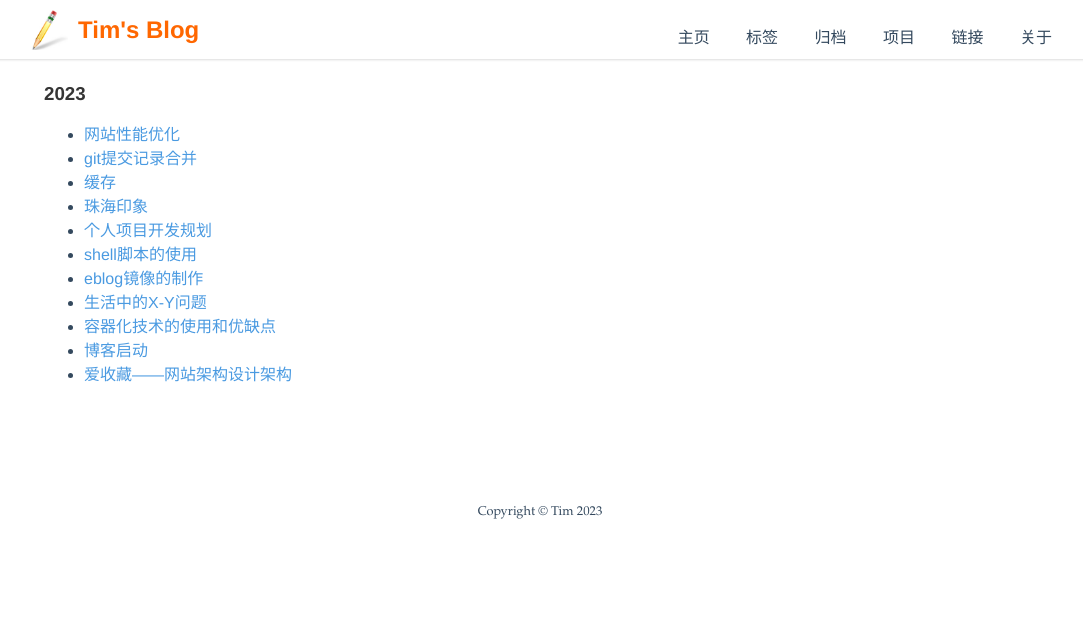
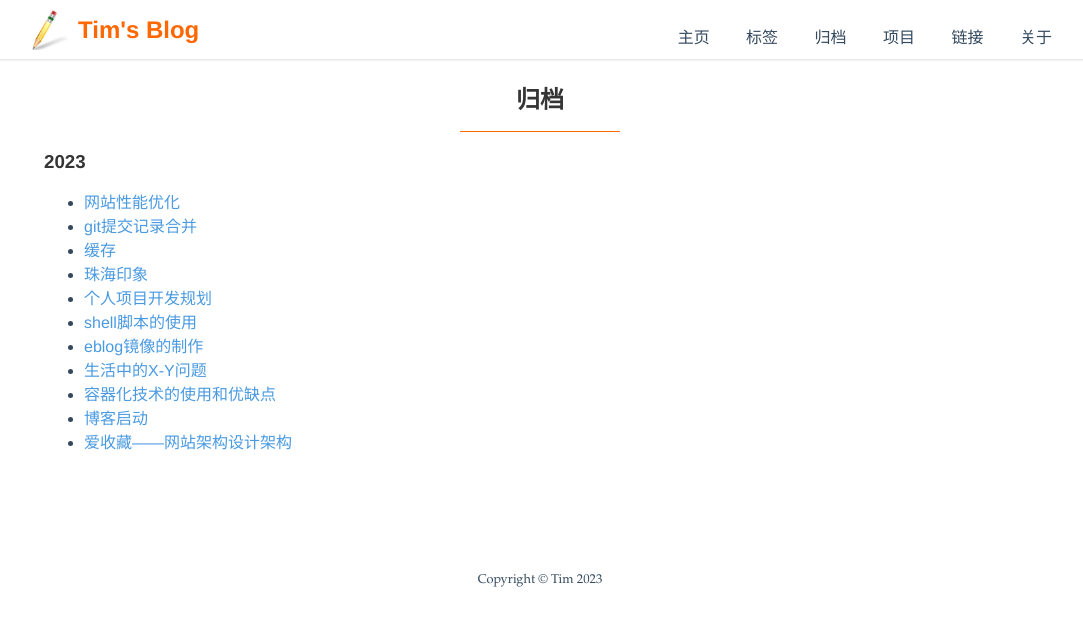
Before and after one commit to leanfish2011/leanfish2011.github.io, a Jekyll site: the page built from _pages/archive.html, in a window 1280 px wide. Shown: the top 626 px of the page, without its empty margins (100-1183 px from the left). Built offline with Jekyll 4.4.1, drawn with Linux system fonts in a browser that asks for light colours.

Commit message:
Update archive.html

```diff
--- a/_pages/archive.html
+++ b/_pages/archive.html
@@ -3,7 +3,8 @@ layout: default
 title: 归档
 permalink: /archive
 ---
-
+<h3 class="post-title">{{ page.title }}</h3>
+<div class="post-line"></div>
 {% for post in site.posts %}
     {% capture currentyear %}{{ post.date | date: "%Y" }}{% endcapture %}
     {% if currentyear != year %}
```
